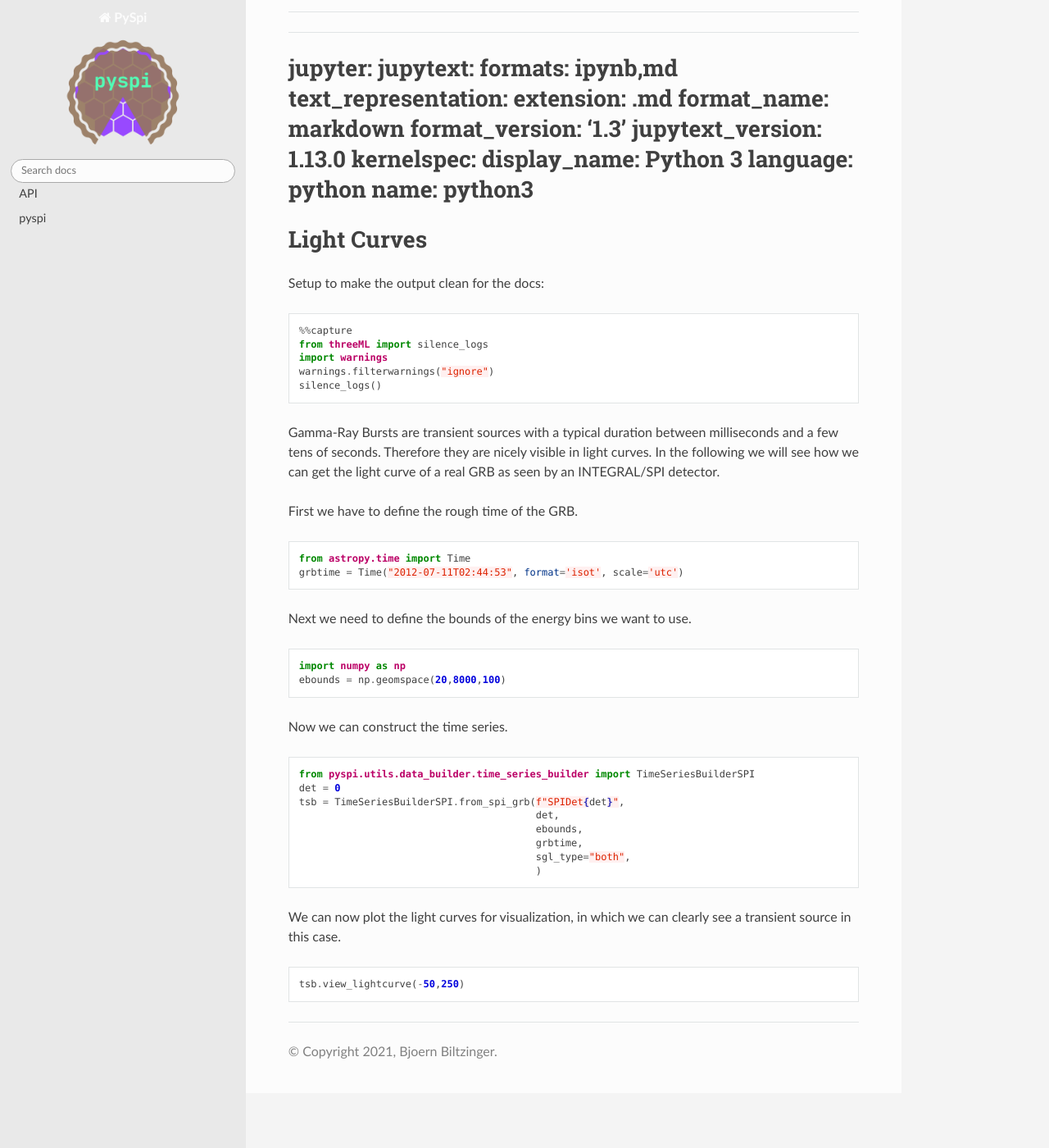
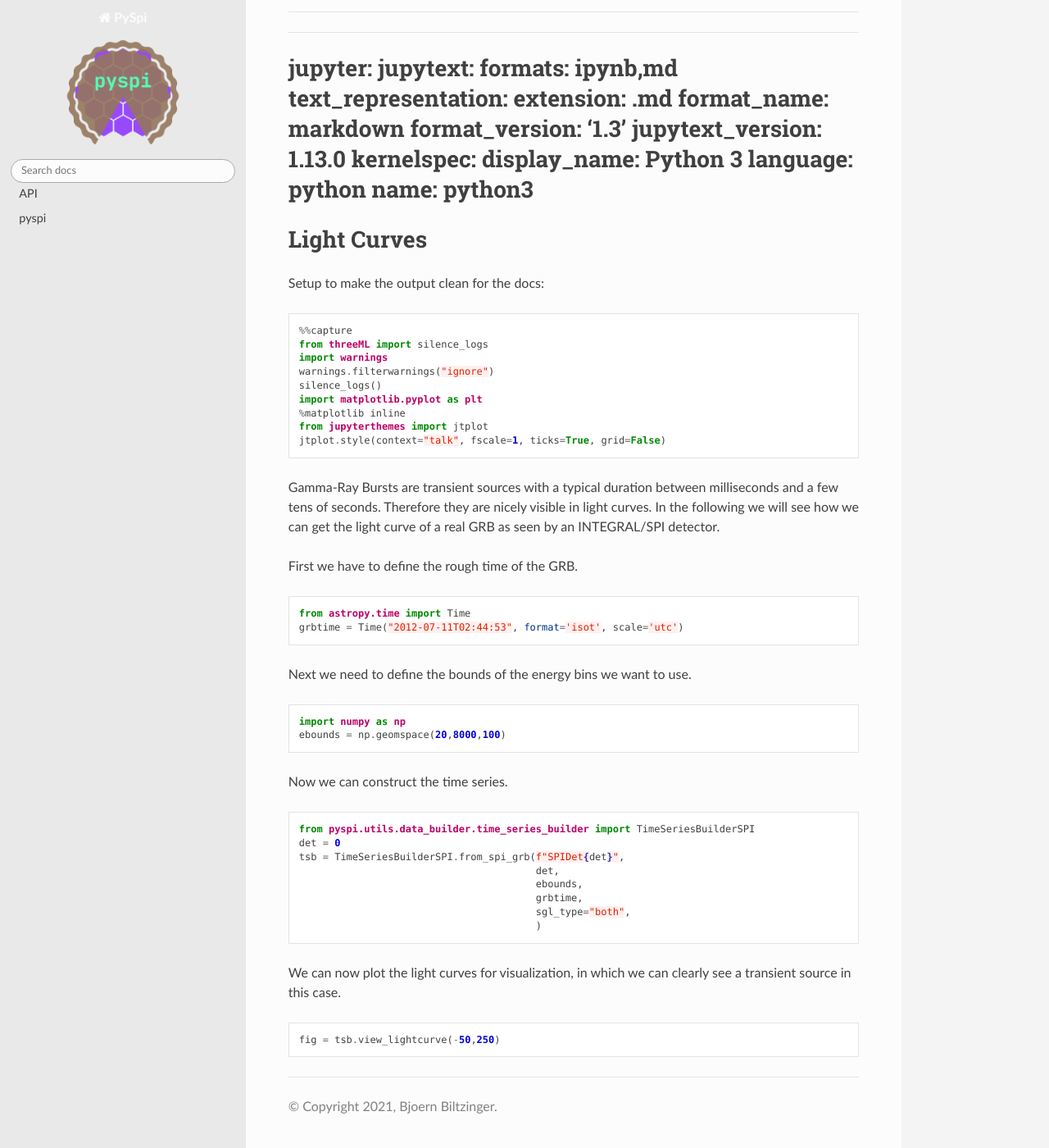
Before and after one commit to BjoernBiltzinger/pyspi, a Sphinx documentation site: the page built from docs/md_docs/time_series.md, in a window 1280 px wide and 1400 px high, scrolled down 132 px. Shown: the whole window at 82% size. Built offline with Sphinx 7.4.7 and the Read the Docs theme 2.0.0, drawn with Linux system fonts in a browser that asks for light colours; pages that are not in the unit, such as notebooks, are missing from menus; the version number could not be read and is left out; before the commit the page ends 1465 px from its top, so only the background shows below that.

Commit message:
add jupyterthemes to all doc notebooks

````diff
--- a/docs/md_docs/time_series.md
+++ b/docs/md_docs/time_series.md
@@ -22,6 +22,10 @@ from threeML import silence_logs
 import warnings
 warnings.filterwarnings("ignore")
 silence_logs()
+import matplotlib.pyplot as plt
+%matplotlib inline
+from jupyterthemes import jtplot
+jtplot.style(context="talk", fscale=1, ticks=True, grid=False)
 ```
 
 Gamma-Ray Bursts are transient sources with a typical duration between milliseconds and a few tens of seconds. Therefore they are nicely visible in light curves. In the following we will see how we can get the light curve of a real GRB as seen by an INTEGRAL/SPI detector.
@@ -55,5 +59,5 @@ tsb = TimeSeriesBuilderSPI.from_spi_grb(f"SPIDet{det}",
 We can now plot the light curves for visualization, in which we can clearly see a transient source in this case.
 
 ```python
-tsb.view_lightcurve(-50,250)
+fig = tsb.view_lightcurve(-50,250)
 ```
````
Also changed, not shown: docs/md_docs/active_detectors.md (+5 -1 lines), docs/md_docs/grb_analysis.md (+9 -5 lines), docs/md_docs/psd.md (+2 -3 lines), docs/md_docs/response.md (+5 -1 lines).
